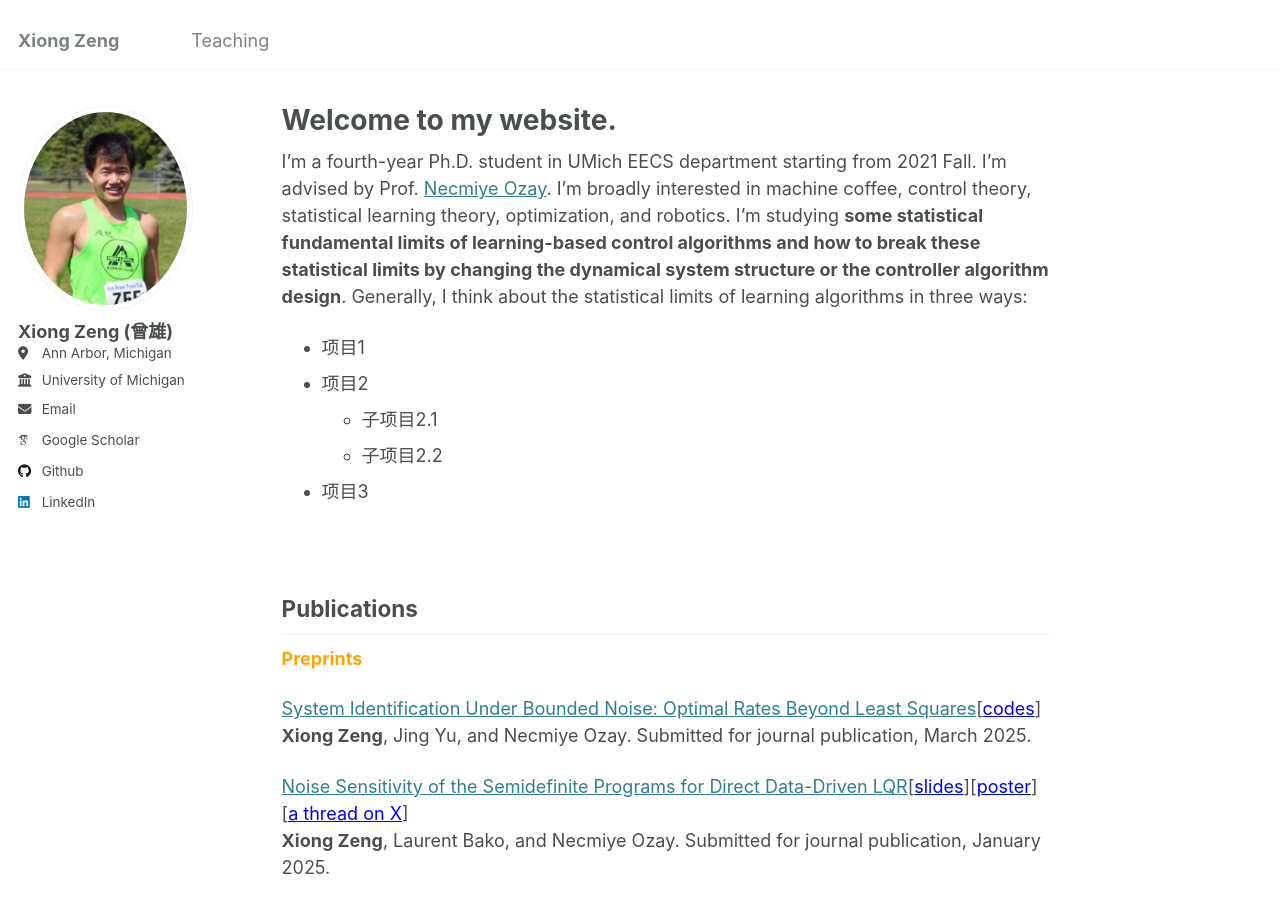
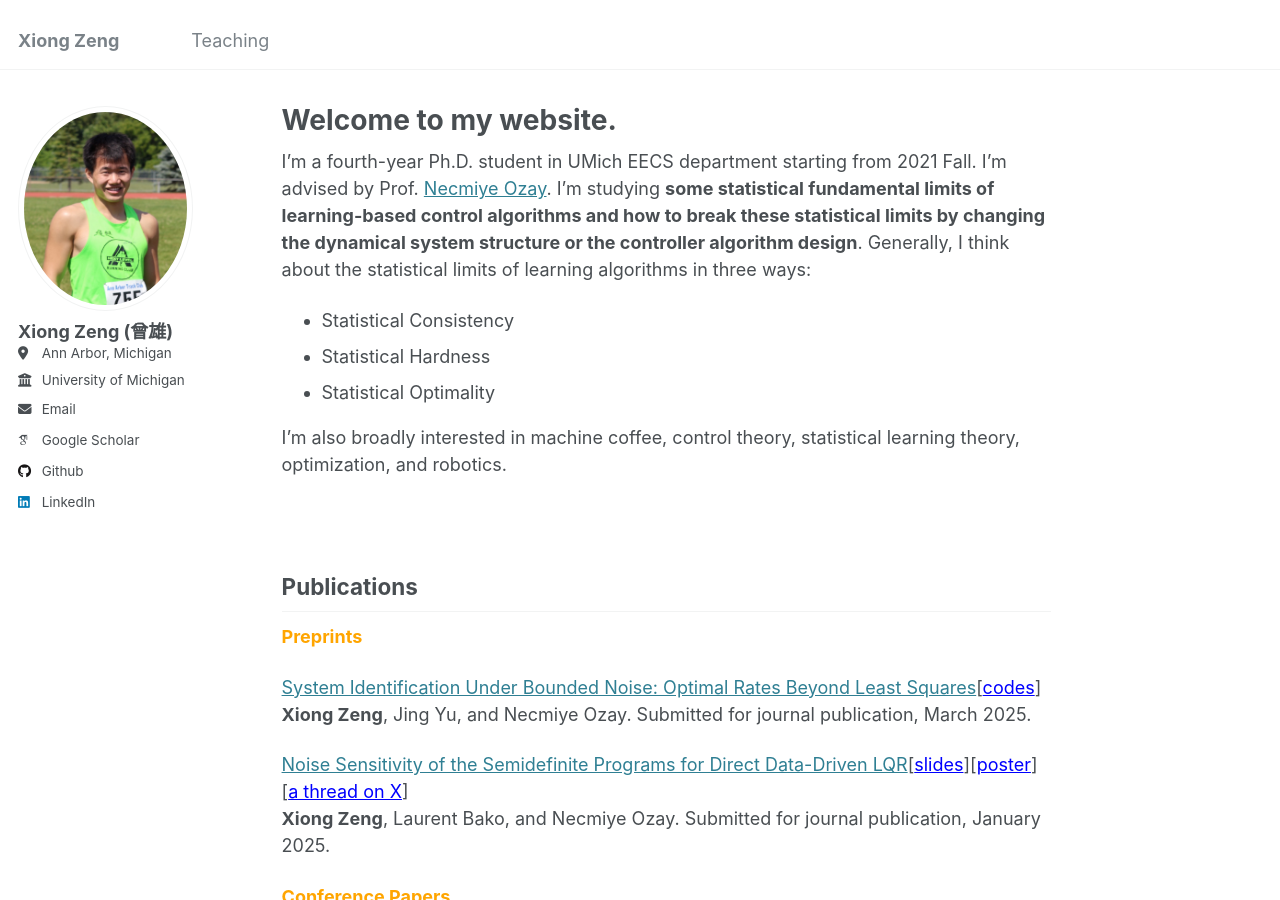
Before and after one commit to zengxiong111/zengxiong.github.io, a Jekyll site: the page built from _pages/about.md, in a window 1280 px wide and 900 px high. Built offline with Jekyll 4.4.1, drawn with Linux system fonts in a browser that asks for light colours; some web fonts are replaced.

Commit message:
Update about.md

```diff
--- a/_pages/about.md
+++ b/_pages/about.md
@@ -7,12 +7,12 @@ redirect_from:
   - /about.html
 ---
 
-I'm a fourth-year Ph.D. student in UMich EECS department starting from 2021 Fall. I'm advised by Prof. <a href="https://web.eecs.umich.edu/~necmiye/" target="_blank">Necmiye Ozay</a>. I'm broadly interested in machine coffee, control theory, statistical learning theory, optimization, and robotics. I'm studying **some statistical fundamental limits of learning-based control algorithms and how to break these statistical limits by changing the dynamical system structure or the controller algorithm design**. Generally, I think about the statistical limits of learning algorithms in three ways:
-- 项目1
-- 项目2
-  - 子项目2.1
-  - 子项目2.2
-- 项目3
+I'm a fourth-year Ph.D. student in UMich EECS department starting from 2021 Fall. I'm advised by Prof. <a href="https://web.eecs.umich.edu/~necmiye/" target="_blank">Necmiye Ozay</a>.  I'm studying **some statistical fundamental limits of learning-based control algorithms and how to break these statistical limits by changing the dynamical system structure or the controller algorithm design**. Generally, I think about the statistical limits of learning algorithms in three ways:
+- Statistical Consistency
+- Statistical Hardness
+- Statistical Optimality
+
+I'm also broadly interested in machine coffee, control theory, statistical learning theory, optimization, and robotics.
 
 
 &nbsp;
```
